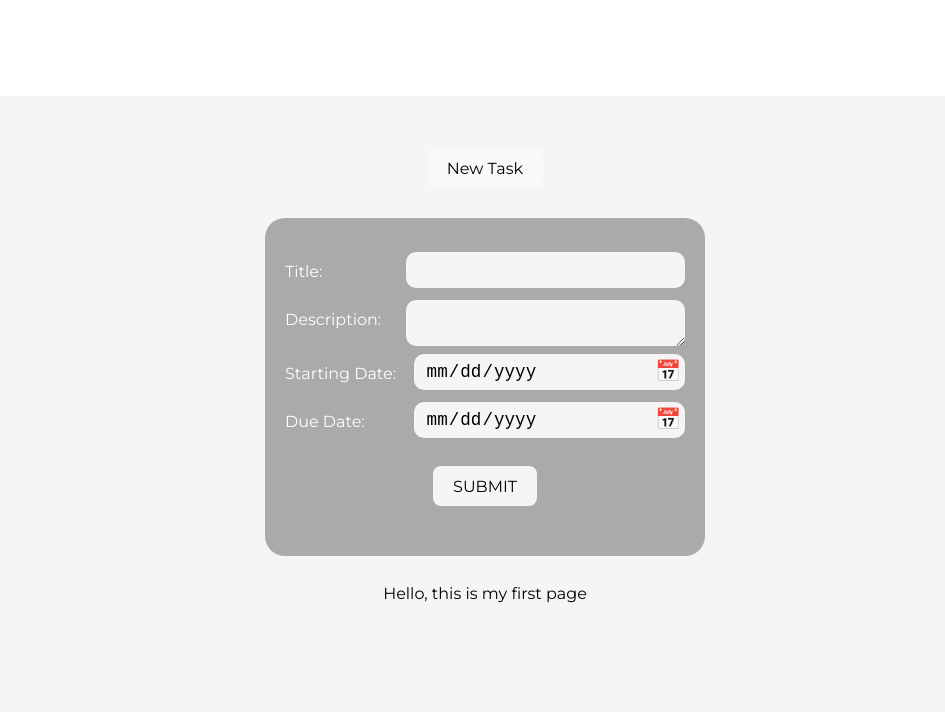
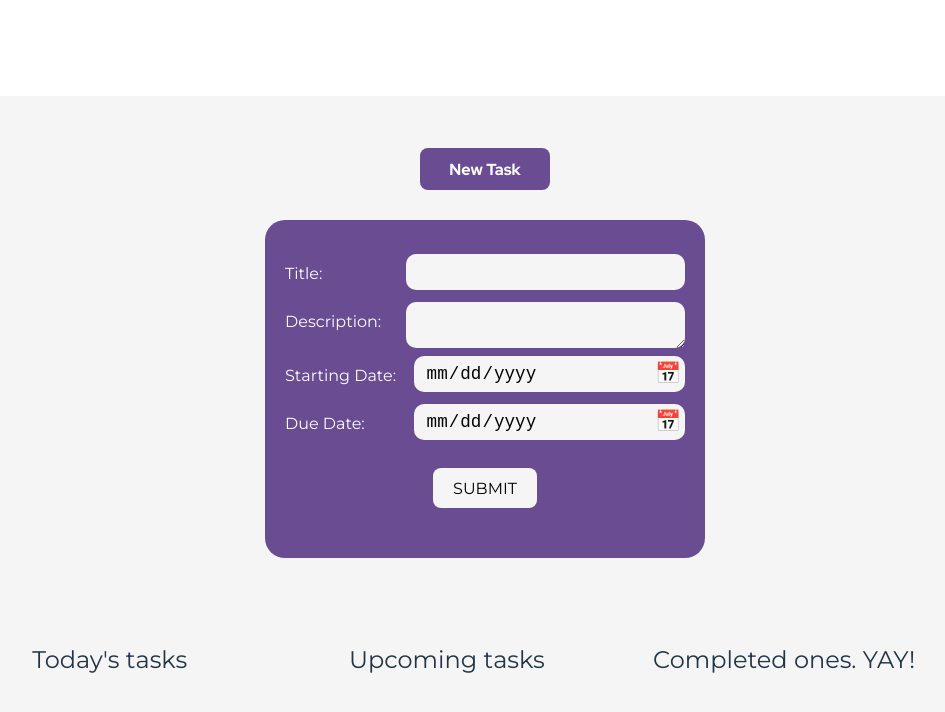
Before and after one commit to Grocamola/grocalife, a React (Vite) app in the folder grocalife/: page / in a window 1280 px wide. Shown: the top 712 px of the page, without its empty margins (155-1100 px from the left). Built offline with nearby package versions, Linux system fonts and the light colour scheme.

Commit message:
taskCategories

```diff
--- a/grocalife/src/components/pages/summaryPages/taskSummaryPage.tsx
+++ b/grocalife/src/components/pages/summaryPages/taskSummaryPage.tsx
@@ -7,6 +7,7 @@ import TaskThumbnail from "../../utils/taskCard/taskThumbnail";
 import NewTaskCard from "../../utils/taskCard/newTaskCard";
 
 import '../../styles/summaryPages.css'
+import { useDateCalculator } from "../../utils/_Hooks/date";
 
 
 type summaryProps = {
@@ -17,6 +18,8 @@ type summaryProps = {
 const TaskSummaryPage = ({tasks, addNewTask} : summaryProps) => {
     // const navigate = useNavigate()
 
+    const {year, month, day} = useDateCalculator()
+
     const [addTaskStatus, setAddTaskStatus] = useState(true)
 
     const GoToTaskPageHandler = () => {
@@ -26,12 +29,34 @@ const TaskSummaryPage = ({tasks, addNewTask} : summaryProps) => {
     return (
         <div className="TaskSummaryPage">
             <Navbar />
-            <button onClick={GoToTaskPageHandler}>New Task</button>
-            <div style={{display: addTaskStatus ? 'block' : 'none'}}><NewTaskCard addNewTask={addNewTask}/></div>
-
-            <p>Hello, this is my first page</p><br />
+            <button className="newTaskBtn" onClick={GoToTaskPageHandler}>New Task</button>
+            <div style={{display: addTaskStatus ? 'block' : 'none'}}><NewTaskCard addNewTask={addNewTask} setDisplay={setAddTaskStatus}/></div>
+            <div style={{height: 60}} />
+            {/* <p>Hello, this is my first page</p><br /> */}
+            <div className="taskColumns">
             <div className="taskSummaryContainer">
-                {tasks.slice(1).map(el => <TaskThumbnail task={el} />)}
+                <div className="taskNonNegiciables">
+                <h2>Today's tasks</h2>
+                   {tasks.slice(1).filter(task => {
+                        const [yearTask, monthTask, dayTask] = task.dueDate;
+                        return yearTask === year && monthTask === month && dayTask === day;
+                    }).map(el => <TaskThumbnail task={el} />)}
+                </div>
+                <div className="taskUpcomings">
+                <h2>Upcoming tasks</h2>
+                   {tasks.slice(1).filter(task => {
+                        const [yearTask, monthTask, dayTask] = task.dueDate;
+                        return yearTask > year || yearTask === year && monthTask > month || yearTask === year && monthTask === month && dayTask > day;
+                    }).map(el => <TaskThumbnail task={el} />)}
+                </div>
+                <div className="taskUpcomings">
+                <h2>Completed ones. YAY!</h2>
+                   {tasks.slice(1).filter(task => {
+                        const [yearTask, monthTask, dayTask] = task.dueDate;
+                        return yearTask > year || yearTask === year && monthTask > month || yearTask === year && monthTask === month && dayTask > day;
+                    }).map(el => <TaskThumbnail task={el} />)}
+                </div>
+                </div>
             </div>
 
         </div>
--- a/grocalife/src/components/styles/cards.css
+++ b/grocalife/src/components/styles/cards.css
@@ -1,5 +1,5 @@
 .newTaskFormBox {
-    background: #aaa;
+    background: var(--color__background-purple);
     width: 400px;
     padding: 30px 20px;
     border-radius: 20px;
@@ -65,7 +65,7 @@ input[type="date"]::-webkit-calendar-picker-indicator {
 .taskThumbnail {
     width: 300px;
     height: 100px;
-    background-color: white;
+    background-color: var(--color__background-purple);
     border-radius: 20px;
     padding: 15px 25px;
     margin: 10px;
@@ -75,6 +75,7 @@ input[type="date"]::-webkit-calendar-picker-indicator {
 .taskThumbnail__title {
     font-size: 1.5rem;
     font-family: Montserrat-bold;
+    color: var(--color__white);
 }
 .taskThumbnailBtns {
     text-align: center;
--- a/grocalife/src/components/styles/summaryPages.css
+++ b/grocalife/src/components/styles/summaryPages.css
@@ -1,8 +1,22 @@
-.TaskSummaryPage p {
-    color: var(--color__black)
-}
 
 .taskSummaryContainer {
     width: 85%;
     margin: auto;
+    height: 100%;
+    display: flex;
+    flex-direction: row;
 }
+
+.newTaskBtn {
+    color: var(--color__white);
+    background-color: var(--color__background-purple);
+    font-family: Montserrat-bold;
+    width: 130px;
+}
+.taskNonNegiciables, .taskUpcomings {
+    width: 31%;
+    height: 100%;
+}
+.taskThumbnail {
+    margin: 20px auto;
+}
--- a/grocalife/src/components/utils/taskCard/newTaskCard.tsx
+++ b/grocalife/src/components/utils/taskCard/newTaskCard.tsx
@@ -1,5 +1,5 @@
 import { useState } from "react";
-import { useNavigate } from "react-router-dom";
+// import { useNavigate } from "react-router-dom";
 import { TaskCard } from "../_Classes/taskClasses";
 
 import "../../styles/cards.css";
@@ -15,12 +15,13 @@ type TaskFormData = {
 
 type newTaskProps = {
   addNewTask(updateFunction: (prev: TaskCard[]) => TaskCard[]): void;
+  setDisplay(arg: boolean):void
 };
 
 
 
 const NewTaskCard = (props: newTaskProps) => {
-  const navigate = useNavigate();
+  // const navigate = useNavigate();
   const {year, month, day} = useDateCalculator()
 
   const [formData, setFormData] = useState<TaskFormData>({
@@ -29,22 +30,18 @@ const NewTaskCard = (props: newTaskProps) => {
     startDate: [0, 0, 0],
     dueDate: [0,0,0]
   });
+
   const [previewMode, setPreviewMode] = useState<boolean>(false)
+  const [error, setError] = useState(false)
 
   const handleChange = (e: React.ChangeEvent<HTMLInputElement | HTMLTextAreaElement>) => {
     const { name, value } = e.target;
     const [yearInput, monthInput, dayInput] = value.split("-").map(Number);
 
     if (name === "dueDate" || name === "startDate") {
-      setFormData((prevData) => ({
-        ...prevData,
-        [name]: [yearInput, monthInput, dayInput],
-      }));
+      setFormData((prevData) => ({ ...prevData, [name]: [yearInput, monthInput, dayInput] }));
     } else {
-      setFormData((prevData) => ({
-        ...prevData,
-        [name]: value,
-      }));
+      setFormData((prevData) => ({ ...prevData, [name]: value }));
     }
   };
 
@@ -58,8 +55,13 @@ const NewTaskCard = (props: newTaskProps) => {
       setFormData((prevData) => ({ ...prevData, ['dueDate']: [year, month, day],}))
     }
 
-    setPreviewMode(prev => !prev)
-
+    if(formData.title.length > 2) {
+      setPreviewMode(prev => !prev)
+      setError(false)
+    } else {
+      setError(true)
+      throw new Error ('Something weird happened!')
+    }
   };
 
   const taskSaveHandler = () => {
@@ -72,12 +74,19 @@ const NewTaskCard = (props: newTaskProps) => {
       dueDate: formData.dueDate
     });
 
+    const data = task1.getCardData();
 
-    const data = task1.getCardData();
     props.addNewTask(prev => [...prev, task1]);
+    setFormData({
+      title: "",
+      description: "",
+      startDate: [0, 0, 0],
+      dueDate: [0,0,0]
+    })
     console.log(data);
-
-    navigate('/')
+    setPreviewMode(false)
+    props.setDisplay(false)
+    // navigate('/')
   }
 
   const taskDataDeleteHandler = () => {
@@ -90,34 +99,19 @@ const NewTaskCard = (props: newTaskProps) => {
     setPreviewMode(prev => !prev)
   }
 
+
   return (
     <>
       <div className="newTaskFormBox">
         <form onSubmit={handleSubmit}>
           <div>
-            <label className="taskFormLabel" htmlFor="title">
-              Title:
-            </label>
-            <input
-              type="text"
-              className="taskFormInput"
-              id="title"
-              name="title"
-              value={formData.title}
-              onChange={handleChange}
-            />
+            <label className="taskFormLabel" htmlFor="title">Title:</label>
+            <input type="text" className="taskFormInput" id="title" name="title" value={formData.title} onChange={handleChange} />
           </div>
+          <p style={{fontSize: '0.8rem', color: 'red', display: error ? 'block' : 'none'}}>Please fill the title</p>
           <div>
-            <label className="taskFormLabel" htmlFor="description">
-              Description:
-            </label>
-            <textarea
-              id="description"
-              name="description"
-              className="taskFormInput"
-              value={formData.description}
-              onChange={handleChange}
-            />
+            <label className="taskFormLabel" htmlFor="description">Description:</label>
+            <textarea id="description" name="description" className="taskFormInput" value={formData.description} onChange={handleChange} />
           </div>
           <div className="dateInput">
             <label className="taskFormLabel" htmlFor="startDate">Starting Date:</label>
@@ -141,12 +135,8 @@ const NewTaskCard = (props: newTaskProps) => {
             </div>
           </div>
 
-          <button className="button-light" type="submit" style={{display: !previewMode ? 'flex': 'none', margin: '20px auto'}}>
-            SUBMIT
-          </button>
-          <button className="button-light" type="button" style={{ display: previewMode ? 'flex' : 'none', margin: '20px auto' }} onClick={() => setPreviewMode(prev => !prev)}>
-            EDIT
-          </button>
+          <button className="button-light" type="submit" style={{display: !previewMode ? 'flex': 'none', margin: '20px auto'}}>SUBMIT</button>
+          <button className="button-light" type="button" style={{ display: previewMode ? 'flex' : 'none', margin: '20px auto' }} disabled={error && true} onClick={() => setPreviewMode(prev => !prev)}>EDIT</button>
         </form>
           {previewMode && <>
             <div className="taskPreview" style={{display: previewMode ? 'flex': 'none'}}>
```
